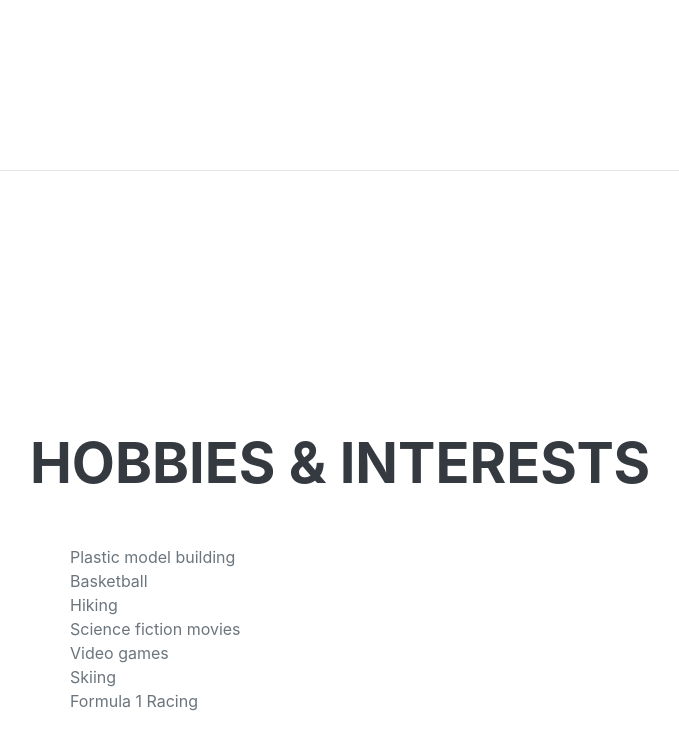
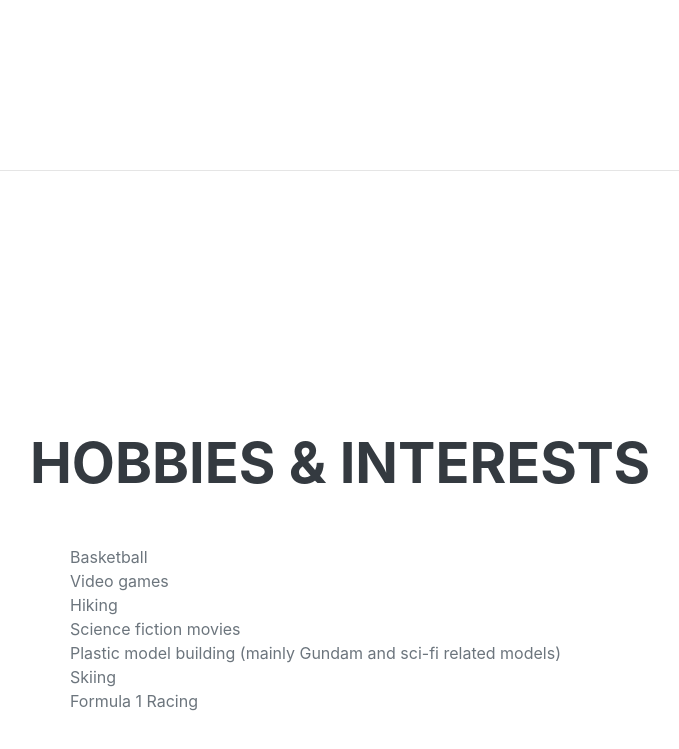
Before and after one commit to granthicks/portfolio, a plain HTML site: page index.html in a window 1280 px wide. Shown: the part 4089-4838 px from the top of the page, without its empty margins (290-969 px from the left). Drawn offline with nearby package versions, Linux system fonts and the light colour scheme; a web font is replaced by a local one.

Commit message:
updated interests

```diff
--- a/index.html
+++ b/index.html
@@ -209,10 +209,10 @@
                     <h2 class="mb-5">Hobbies & Interests</h2>
                     <ul class="fa-ul mb-0">
                         <li>
-                            Plastic model building
+                            Basketball
                         </li>
                         <li>
-                            Basketball
+                            Video games
                         </li>
                         <li>
                             Hiking
@@ -221,7 +221,7 @@
                             Science fiction movies
                         </li>
                         <li>
-                            Video games
+                            Plastic model building (mainly Gundam and sci-fi related models)
                         </li>
                         <li>
                             Skiing
```
